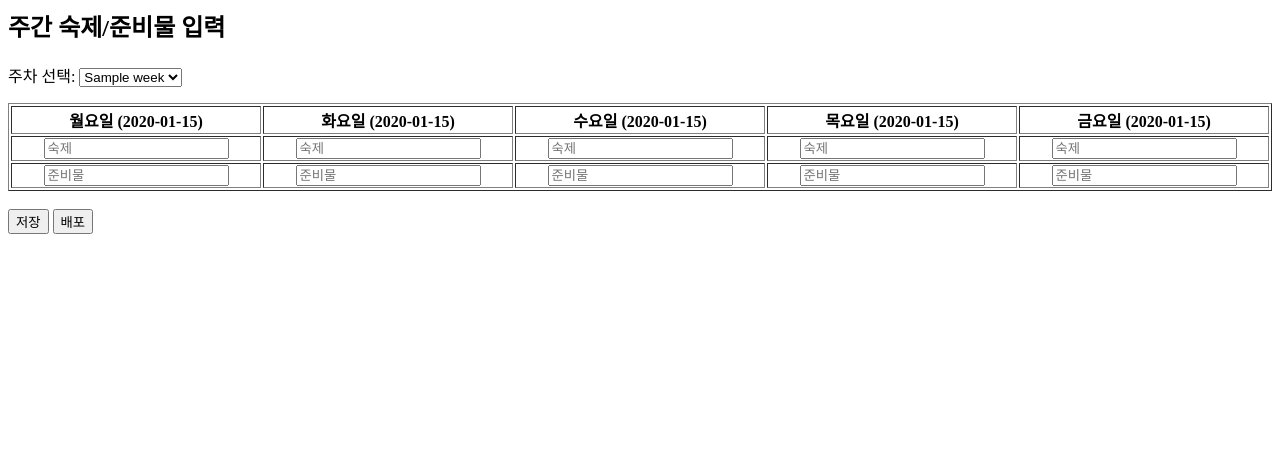
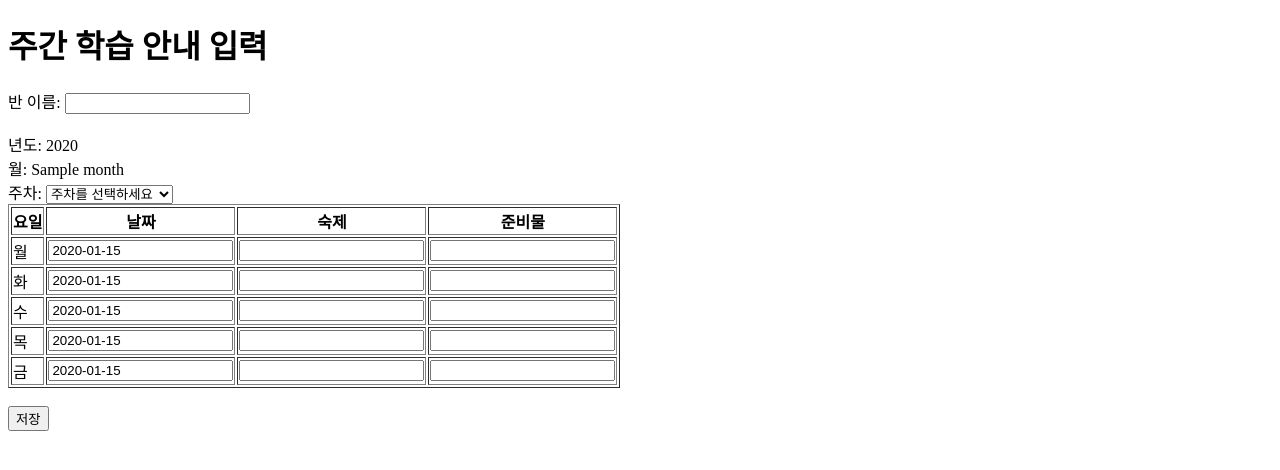
Before and after one commit to park0119HJ/weekly-scheduler-final, a Flask app: template templates/teacher_write_table.html in a window 1280 px wide. Shown: the top 470 px of the page. Run offline with Flask 3, Linux system fonts and the light colour scheme; the template is opened without the code that fills it: most values are stand-ins (such as "Sample title", 1, 10 or a date in 2020).

Commit message:
UI 최종 개선

```diff
--- a/app.py
+++ b/app.py
@@ -1,128 +1,88 @@
-
-from flask import Flask, render_template, request, redirect, session, url_for
-import os
+from flask import Flask, render_template, request, redirect, url_for
+from datetime import datetime, timedelta
 import sqlite3
-from datetime import datetime, timedelta
+import calendar
 
 app = Flask(__name__)
-app.secret_key = "your_secret_key"
-
-DB_NAME = "weekly_schedule.db"
 
 def init_db():
-    conn = sqlite3.connect(DB_NAME)
+    conn = sqlite3.connect('weekly_schedule.db')
     c = conn.cursor()
-    c.execute("""
-        CREATE TABLE IF NOT EXISTS schedules (
-            id INTEGER PRIMARY KEY AUTOINCREMENT,
-            class_name TEXT,
-            week TEXT,
-            day TEXT,
-            date TEXT,
-            homework TEXT,
-            material TEXT,
-            published INTEGER DEFAULT 0
-        )
-    """)
+    c.execute('''CREATE TABLE IF NOT EXISTS schedule
+                 (id INTEGER PRIMARY KEY AUTOINCREMENT,
+                 class_name TEXT,
+                 year INTEGER,
+                 month INTEGER,
+                 week INTEGER,
+                 day_of_week TEXT,
+                 date TEXT,
+                 homework TEXT,
+                 items TEXT)''')
     conn.commit()
     conn.close()
 
-init_db()
+def calculate_week_dates(year, month, week):
+    first_day = datetime(year, month, 1)
+    first_weekday = first_day.weekday()
 
-teachers = {
-    "teacher_isak": {"password": "1234", "class_name": "이삭반"},
-    "teacher_yoel": {"password": "1234", "class_name": "요엘반"},
-    "teacher_joseph": {"password": "1234", "class_name": "요셉반"},
-    "teacher_daniel": {"password": "1234", "class_name": "다니엘반"},
-    "teacher_joshua": {"password": "1234", "class_name": "여호수아반"},
-}
+    # 주차 시작일 계산 (월요일 기준)
+    if first_weekday <= 3:  # 목요일 포함 이전은 1주차 시작
+        start_date = first_day - timedelta(days=first_weekday)
+    else:
+        start_date = first_day + timedelta(days=(7 - first_weekday))
 
-class_codes = {
-    "이삭반": "isak2024",
-    "요엘반": "yoel2024",
-    "요셉반": "joseph2024",
-    "다니엘반": "daniel2024",
-    "여호수아반": "joshua2024",
-}
+    start_date += timedelta(weeks=week - 1)
 
-def get_weeks():
+    dates = []
+    for i in range(5):  # 월~금
+        day = start_date + timedelta(days=i)
+        dates.append(day)
+    return dates
+
+@app.route('/')
+def index():
+    return redirect(url_for('teacher_write'))
+
+@app.route('/teacher_write', methods=['GET', 'POST'])
+def teacher_write():
+    if request.method == 'POST':
+        class_name = request.form['class_name']
+        year = int(request.form['year'])
+        month = int(request.form['month'])
+        week = int(request.form['week'])
+
+        for i in range(5):
+            day_of_week = ['월', '화', '수', '목', '금'][i]
+            date = request.form.get(f'date_{i}')
+            homework = request.form.get(f'homework_{i}')
+            items = request.form.get(f'items_{i}')
+
+            conn = sqlite3.connect('weekly_schedule.db')
+            c = conn.cursor()
+            c.execute("INSERT INTO schedule (class_name, year, month, week, day_of_week, date, homework, items) VALUES (?, ?, ?, ?, ?, ?, ?, ?)",
+                      (class_name, year, month, week, day_of_week, date, homework, items))
+            conn.commit()
+            conn.close()
+
+        return redirect(url_for('teacher_write'))
+
+    # GET 요청 처리
     today = datetime.today()
-    weeks = []
-    for i in range(-2, 5):
-        monday = (today + timedelta(weeks=i)).replace(day=1)
-        monday += timedelta(days=(7 - monday.weekday()) % 7)
-        weeks.append(monday.strftime("%Y-%m-%d"))
-    return weeks
+    year = today.year
+    month = today.month
 
-@app.route("/")
-def home():
-    return "접속 성공! /teacher/login 또는 /parent/이삭반 으로 접속하세요."
+    # 주차 구하기 (최대 5주차까지 가정)
+    weeks = list(range(1, 6))
 
-@app.route("/teacher/login", methods=["GET", "POST"])
-def teacher_login():
-    if request.method == "POST":
-        username = request.form["username"]
-        password = request.form["password"]
-        user = teachers.get(username)
-        if user and user["password"] == password:
-            session["username"] = username
-            session["class_name"] = user["class_name"]
-            return redirect(url_for("teacher_write", class_name=user["class_name"]))
-        else:
-            return "로그인 실패"
-    return render_template("teacher_login.html")
+    selected_week = request.args.get('week')
+    selected_dates = []
 
-@app.route("/teacher/logout")
-def logout():
-    session.clear()
-    return redirect(url_for("teacher_login"))
+    if selected_week:
+        selected_week = int(selected_week)
+        selected_dates = calculate_week_dates(year, month, selected_week)
 
-@app.route("/teacher/<class_name>", methods=["GET", "POST"])
-def teacher_write(class_name):
-    if "username" not in session or session["class_name"] != class_name:
-        return redirect(url_for("teacher_login"))
+    return render_template('teacher_write_table.html', year=year, month=month, weeks=weeks, selected_week=selected_week, selected_dates=selected_dates)
 
-    weeks = get_weeks()
-    selected_week = request.args.get("week", weeks[0])
-
-    if request.method == "POST":
-        selected_week = request.form["week"]
-        action = request.form["action"]
-        conn = sqlite3.connect(DB_NAME)
-        c = conn.cursor()
-        for i, day in enumerate(["월", "화", "수", "목", "금"]):
-            homework = request.form.get(f"homework_{i}", "")
-            material = request.form.get(f"material_{i}", "")
-            date = (datetime.strptime(selected_week, "%Y-%m-%d") + timedelta(days=i)).strftime("%Y-%m-%d")
-            c.execute("INSERT INTO schedules (class_name, week, day, date, homework, material, published) VALUES (?, ?, ?, ?, ?, ?, ?)",
-                      (class_name, selected_week, day, date, homework, material, 1 if action == "publish" else 0))
-        conn.commit()
-        conn.close()
-        return redirect(url_for("teacher_write", class_name=class_name, week=selected_week))
-
-    dates = [(datetime.strptime(selected_week, "%Y-%m-%d") + timedelta(days=i)).strftime("%Y-%m-%d") for i in range(5)]
-    return render_template("teacher_write_table.html", weeks=weeks, selected_week=selected_week, dates=dates)
-
-@app.route("/parent/<class_name>", methods=["GET"])
-def parent(class_name):
-    if session.get(f"parent_access_{class_name}") != True:
-        if request.args.get("code"):
-            if request.args.get("code") == class_codes.get(class_name):
-                session[f"parent_access_{class_name}"] = True
-                return redirect(url_for("parent", class_name=class_name))
-            else:
-                return "학급코드가 틀렸습니다"
-        return render_template("parent_code.html", class_name=class_name)
-
-    weeks = get_weeks()
-    selected_week = request.args.get("week", weeks[0])
-    conn = sqlite3.connect(DB_NAME)
-    c = conn.cursor()
-    c.execute("SELECT day, date, homework, material FROM schedules WHERE class_name = ? AND week = ? AND published = 1 ORDER BY id",
-              (class_name, selected_week))
-    data = c.fetchall()
-    conn.close()
-    return render_template("parent_page.html", class_name=class_name, weeks=weeks, selected_week=selected_week, schedule_data=data)
-
-if __name__ == "__main__":
-    app.run(host="0.0.0.0", port=5000)
+if __name__ == '__main__':
+    init_db()
+    app.run(host='0.0.0.0')
--- a/templates/teacher_write_table.html
+++ b/templates/teacher_write_table.html
@@ -1,34 +1,61 @@
+<!DOCTYPE html>
+<html>
+<head>
+    <title>주간 학습 안내 입력</title>
+</head>
+<body>
+    <h1>주간 학습 안내 입력</h1>
 
-<h2>주간 숙제/준비물 입력</h2>
-<form method="POST">
-    <label>주차 선택:</label>
+    <form method="post">
+        반 이름:
+        <input type="text" name="class_name" required><br><br>
+
+        년도: {{ year }}<br>
+        월: {{ month }}<br>
+
+        주차:
         <select name="week" onchange="this.form.submit()">
-        {% for week in weeks %}
-        <option value="{{ week }}" {% if selected_week == week %}selected{% endif %}>{{ week }}</option>
+            <option value="">주차를 선택하세요</option>
+            {% for w in weeks %}
+                <option value="{{w}}" {% if selected_week == w %}selected{% endif %}>{{w}}주차</option>
             {% endfor %}
         </select>
     </form>
 
-<form method="POST">
+    {% if selected_dates %}
+    <form method="post">
+        <input type="hidden" name="class_name" value="">
+        <input type="hidden" name="year" value="{{ year }}">
+        <input type="hidden" name="month" value="{{ month }}">
         <input type="hidden" name="week" value="{{ selected_week }}">
-    <table border="1" style="width:100%; text-align:center;">
+
+        <table border="1">
             <tr>
-            {% for day in ["월", "화", "수", "목", "금"] %}
-            <th>{{ day }}요일 ({{ dates[loop.index0] }})</th>
+                <th>요일</th>
+                <th>날짜</th>
+                <th>숙제</th>
+                <th>준비물</th>
+            </tr>
+            {% for i in range(5) %}
+            <tr>
+                <td>{{ ['월', '화', '수', '목', '금'][i] }}</td>
+                <td>
+                    <input type="text" name="date_{{i}}" value="{{ selected_dates[i].strftime('%Y-%m-%d') }}" readonly>
+                </td>
+                <td>
+                    <input type="text" name="homework_{{i}}">
+                </td>
+                <td>
+                    <input type="text" name="items_{{i}}">
+                </td>
+            </tr>
             {% endfor %}
-        </tr>
-        <tr>
-            {% for day in ["월", "화", "수", "목", "금"] %}
-            <td><input type="text" name="homework_{{ loop.index0 }}" placeholder="숙제"></td>
-            {% endfor %}
-        </tr>
-        <tr>
-            {% for day in ["월", "화", "수", "목", "금"] %}
-            <td><input type="text" name="material_{{ loop.index0 }}" placeholder="준비물"></td>
-            {% endfor %}
-        </tr>
         </table>
+
         <br>
-    <button type="submit" name="action" value="save">저장</button>
-    <button type="submit" name="action" value="publish">배포</button>
+        <button type="submit">저장</button>
     </form>
+    {% endif %}
+
+</body>
+</html>
```
Lines whose indentation alone changed are shown as unchanged.
